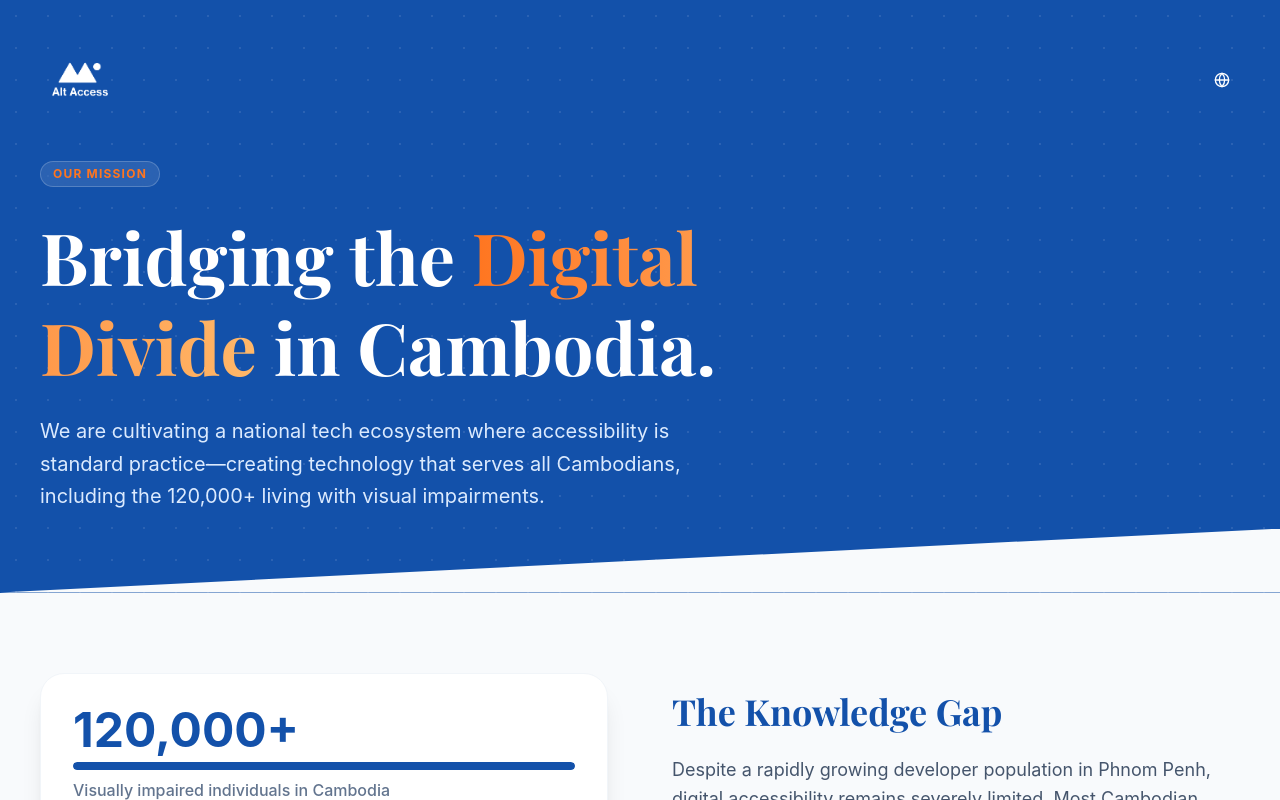
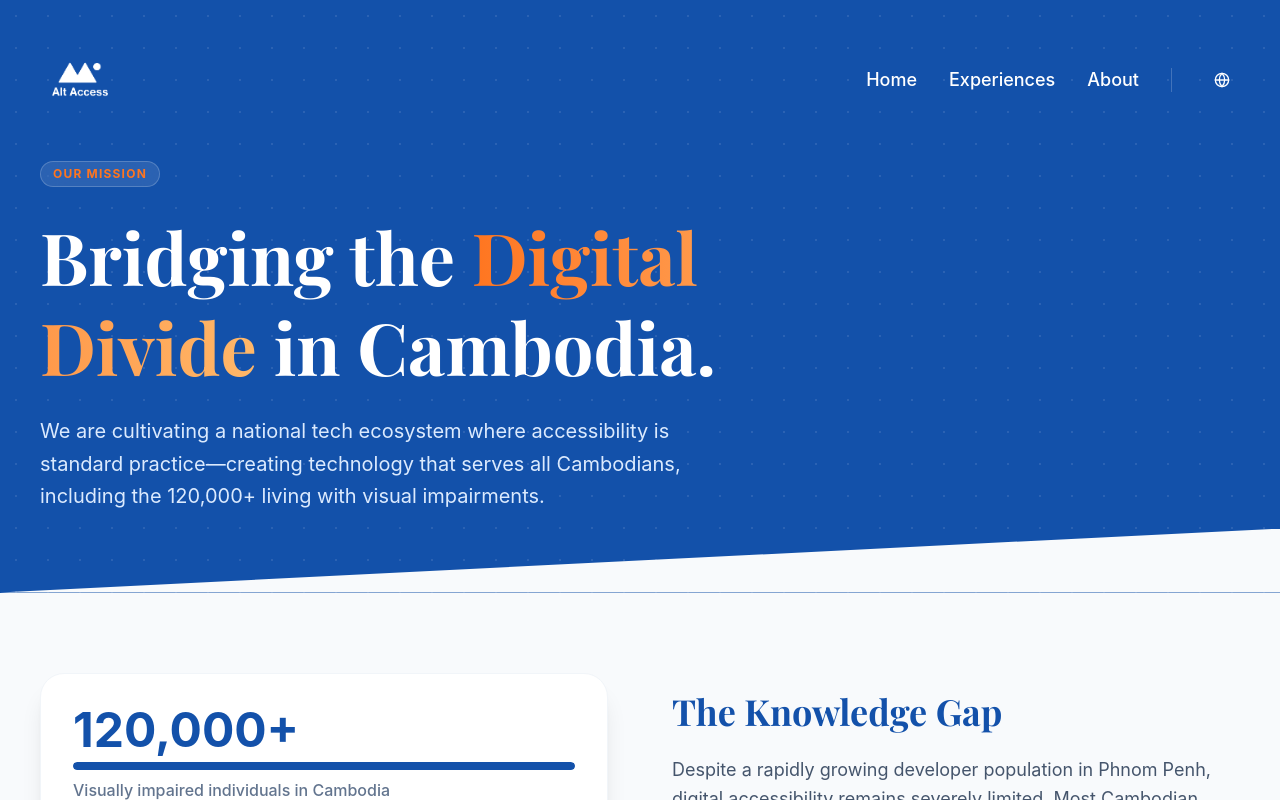
Before and after one commit to LaySopanha/alt-access, a Next.js app: page /about in a window 1280 px wide. Shown: the top 800 px of the page. Built offline with nearby package versions, Linux system fonts and the light colour scheme; a web font is replaced by a local one.

Commit message:
added navbar to the site

```diff
--- a/app/about/page.tsx
+++ b/app/about/page.tsx
@@ -10,7 +10,7 @@ import { Button } from "@/components/ui/button"
 export default function AboutPage() {
   return (
     <main className="min-h-screen bg-slate-50 font-sans selection:bg-[#ff751f] selection:text-white">
-      <Navbar />
+      <Navbar theme="light" />
 
       {/* --- HERO SECTION --- */}
       <section className="relative pt-40 pb-20 overflow-hidden bg-[#1351aa] text-white">
--- a/app/experience/page.tsx
+++ b/app/experience/page.tsx
@@ -2,17 +2,10 @@
 
 import Link from "next/link"
 import Image from "next/image"
-import { ArrowRight, Globe, Eye, EyeOff, Palette } from "lucide-react"
+import { ArrowRight, Eye, EyeOff, Palette } from "lucide-react"
 import { useLanguage } from "@/hooks/use-language"
-import { Button } from "@/components/ui/button"
-import {
-  DropdownMenu,
-  DropdownMenuContent,
-  DropdownMenuRadioGroup,
-  DropdownMenuRadioItem,
-  DropdownMenuTrigger,
-} from "@/components/ui/dropdown-menu"
 import { cn } from "@/lib/utils"
+import { Navbar } from "@/components/navbar"
 
 export default function ExperiencePage() {
   const { language, setLanguage, t } = useLanguage()
@@ -75,41 +68,7 @@ export default function ExperiencePage() {
       </svg>
 
       {/* Header - Transparent absolute */}
-      <header className="w-full px-6 md:px-10 py-8 flex justify-between items-center absolute top-0 left-0 right-0 z-20">
-        <Link href="/" className="inline-block hover:opacity-80 transition-opacity">
-          <Image
-            src="/images/alt-access-black-logo.png"
-            alt="Alt Access Logo"
-            width={240}
-            height={60}
-            className="h-20 w-auto object-contain"
-          />
-        </Link>
-
-        <div className="flex items-center gap-4">
-          <Link
-            href="/"
-            className="text-xs md:text-sm font-medium text-slate-600 hover:text-[#1351aa] transition-colors"
-          >
-            {t.nav.backHome}
-          </Link>
-
-          <DropdownMenu>
-            <DropdownMenuTrigger asChild>
-              <Button variant="ghost" size="icon" className="text-slate-600 hover:bg-[#1351aa]/10 hover:text-[#1351aa]">
-                <Globe className="h-5 w-5" />
-                <span className="sr-only">Change language</span>
-              </Button>
-            </DropdownMenuTrigger>
-            <DropdownMenuContent align="end">
-              <DropdownMenuRadioGroup value={language} onValueChange={(val) => setLanguage(val as "en" | "km")}>
-                <DropdownMenuRadioItem value="en">English</DropdownMenuRadioItem>
-                <DropdownMenuRadioItem value="km">ភាសាខ្មែរ (Khmer)</DropdownMenuRadioItem>
-              </DropdownMenuRadioGroup>
-            </DropdownMenuContent>
-          </DropdownMenu>
-        </div>
-      </header>
+      <Navbar theme="dark" />
 
       {/* Page Title Area */}
       <div className="pt-32 pb-16 px-6 text-center z-10 relative">
--- a/app/page.tsx
+++ b/app/page.tsx
@@ -11,7 +11,7 @@ export default function Home() {
     <main className="relative isolate min-h-screen flex flex-col overflow-hidden">
 
       <div className="relative z-10 flex flex-col flex-1">
-        <Navbar />
+        <Navbar theme="light" />
         <HeroSection />
         <ExperienceCards />
         <VideoSeriesSection />
--- a/components/navbar.tsx
+++ b/components/navbar.tsx
@@ -1,9 +1,11 @@
 "use client"
 
+import * as React from "react"
 import Image from "next/image"
 import Link from "next/link"
-import { Globe } from "lucide-react"
+import { Globe, Menu, X } from "lucide-react"
 import { Button } from "@/components/ui/button"
+import { cn } from "@/lib/utils"
 import {
   DropdownMenu,
   DropdownMenuContent,
@@ -13,26 +15,72 @@ import {
 } from "@/components/ui/dropdown-menu"
 import { useLanguage } from "@/hooks/use-language"
 
-export function Navbar() {
+export function Navbar({ theme = "light" }: { theme?: "light" | "dark" }) {
   const { language, setLanguage, t } = useLanguage()
+  const [isMenuOpen, setIsMenuOpen] = React.useState(false)
+
+  // Theme configuration
+  const themes = {
+    light: {
+      text: "text-white",
+      hover: "hover:bg-white/10",
+      logo: "/images/alt-access-white-logo.png",
+      border: "border-white/20",
+      mobileBg: "bg-[#1351aa]",
+      mobileText: "text-white",
+    },
+    dark: {
+      text: "text-slate-900",
+      hover: "hover:bg-slate-100",
+      logo: "/images/alt-access-black-logo.png",
+      border: "border-slate-200",
+      mobileBg: "bg-white",
+      mobileText: "text-slate-900",
+    },
+  }
+
+  const currentTheme = themes[theme]
 
   return (
     <header className="absolute top-0 left-0 w-full z-50 p-6 md:p-10">
       <div className="container mx-auto flex justify-between items-center">
-        <Link href="/" className="inline-block">
+        <Link href="/" className="inline-block relative z-50">
           <Image
-            src="/images/alt-access-white-logo.png"
+            src={currentTheme.logo}
             alt="Alt Access Logo"
             width={240}
             height={60}
-            className="h-20 w-auto object-contain"
+            className="h-10 md:h-20 w-auto object-contain transition-all duration-300"
             priority
           />
         </Link>
 
+        {/* Desktop Navigation */}
+        <nav className="hidden md:flex items-center gap-8">
+          <Link
+            href="/"
+            className={cn("text-lg font-medium transition-colors hover:opacity-80", currentTheme.text)}
+          >
+            {t.nav.home}
+          </Link>
+          <Link
+            href="/experience"
+            className={cn("text-lg font-medium transition-colors hover:opacity-80", currentTheme.text)}
+          >
+            {t.nav.experience}
+          </Link>
+          <Link
+            href="/about"
+            className={cn("text-lg font-medium transition-colors hover:opacity-80", currentTheme.text)}
+          >
+            {t.nav.about}
+          </Link>
+
+          <div className={cn("h-6 w-px", theme === "light" ? "bg-white/20" : "bg-slate-200")} />
+
           <DropdownMenu>
             <DropdownMenuTrigger asChild>
-            <Button variant="ghost" size="icon" className="text-white hover:bg-white/10">
+              <Button variant="ghost" size="icon" className={cn(currentTheme.text, currentTheme.hover)}>
                 <Globe className="h-5 w-5" />
                 <span className="sr-only">Change language</span>
               </Button>
@@ -44,6 +92,60 @@ export function Navbar() {
               </DropdownMenuRadioGroup>
             </DropdownMenuContent>
           </DropdownMenu>
+        </nav>
+
+        {/* Mobile Menu Toggle */}
+        <div className="md:hidden flex items-center gap-4 relative z-50">
+          <DropdownMenu>
+            <DropdownMenuTrigger asChild>
+              <Button variant="ghost" size="icon" className={cn(isMenuOpen ? themes.dark.text : currentTheme.text)}>
+                <Globe className="h-5 w-5" />
+                <span className="sr-only">Change language</span>
+              </Button>
+            </DropdownMenuTrigger>
+            <DropdownMenuContent align="end">
+              <DropdownMenuRadioGroup value={language} onValueChange={(val) => setLanguage(val as "en" | "km")}>
+                <DropdownMenuRadioItem value="en">English</DropdownMenuRadioItem>
+                <DropdownMenuRadioItem value="km">ភាសាខ្មែរ (Khmer)</DropdownMenuRadioItem>
+              </DropdownMenuRadioGroup>
+            </DropdownMenuContent>
+          </DropdownMenu>
+
+          <Button
+            variant="ghost"
+            size="icon"
+            className={cn(isMenuOpen ? themes.dark.text : currentTheme.text)}
+            onClick={() => setIsMenuOpen(!isMenuOpen)}
+          >
+            {isMenuOpen ? (
+              <X className="h-6 w-6" />
+            ) : (
+              <Menu className="h-6 w-6" />
+            )}
+            <span className="sr-only">Toggle menu</span>
+          </Button>
+        </div>
+
+        {/* Mobile Navigation Overlay */}
+        {isMenuOpen && (
+          <div className="fixed inset-0 bg-white z-40 flex flex-col justify-center items-center gap-8 animate-in slide-in-from-top-10 duration-200">
+            <nav className="flex flex-col items-center gap-8 text-2xl font-serif font-bold text-slate-900">
+              <Link href="/" onClick={() => setIsMenuOpen(false)}>
+                {t.nav.home}
+              </Link>
+              <Link href="/experience" onClick={() => setIsMenuOpen(false)}>
+                {t.nav.experience}
+              </Link>
+              <Link href="/about" onClick={() => setIsMenuOpen(false)}>
+                {t.nav.about}
+              </Link>
+            </nav>
+
+            <div className="absolute bottom-10 text-sm text-slate-400">
+              {t.footer.copyright}
+            </div>
+          </div>
+        )}
       </div>
     </header>
   )
--- a/lib/translations.tsx
+++ b/lib/translations.tsx
@@ -3,6 +3,10 @@ export const translations = {
     nav: {
       logo: "<ALT+ ACCESS/>",
       backHome: "Back to homepage",
+      home: "Home",
+      about: "About",
+      experience: "Experiences",
+      menu: "Menu",
     },
     hero: {
       titlePrefix: "Build the Web for",
@@ -116,6 +120,10 @@ export const translations = {
     nav: {
       logo: "<ALT+ ចូលប្រើ/>",
       backHome: "ត្រឡប់ទៅទំព័រដើម",
+      home: "ទំព័រដើម",
+      about: "អំពីយើង",
+      experience: "បទពិសោធន៍",
+      menu: "ម៉ឺនុយ",
     },
     hero: {
       titlePrefix: "បង្កើតគេហទំព័រសម្រាប់",
```
Lines whose indentation alone changed are shown as unchanged.
